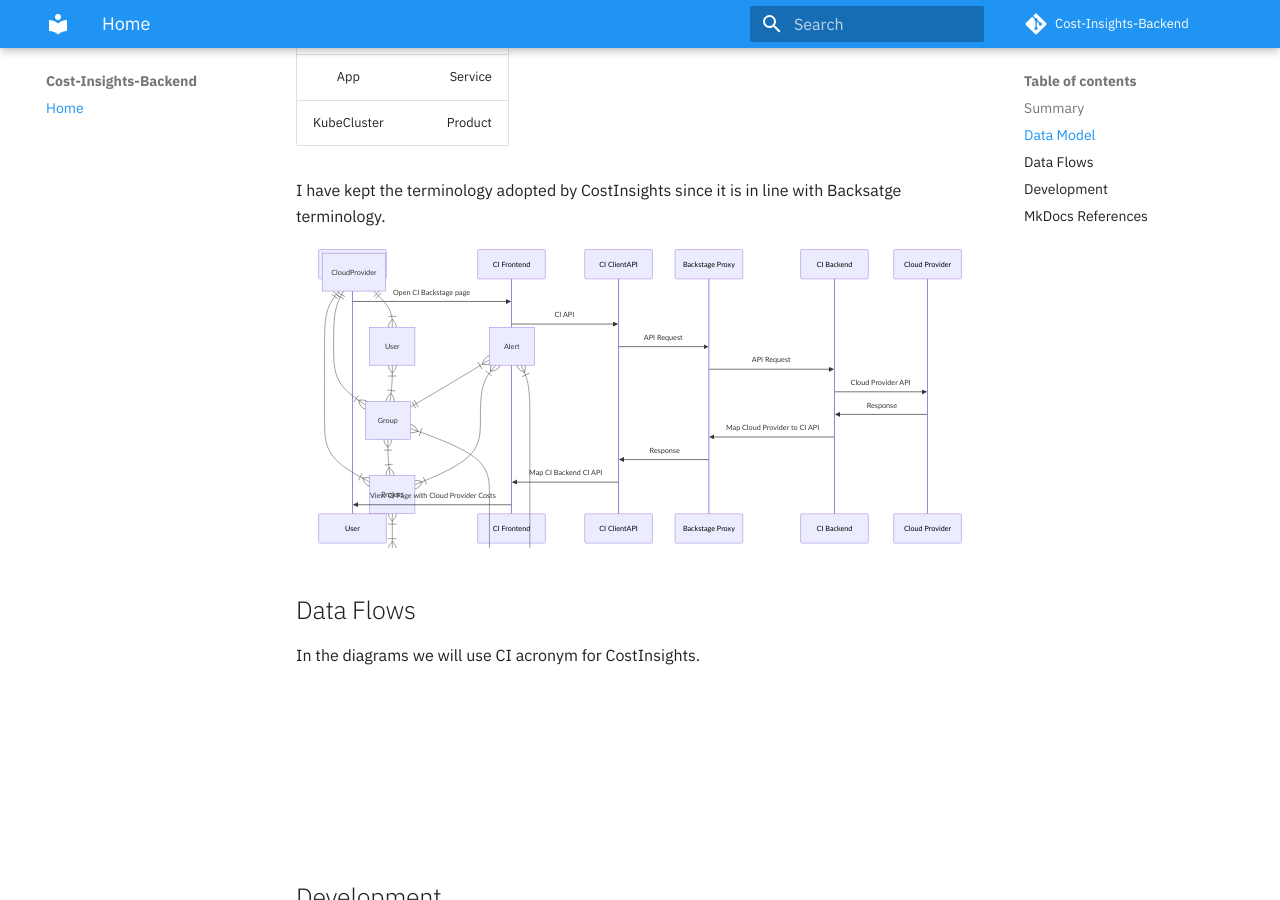
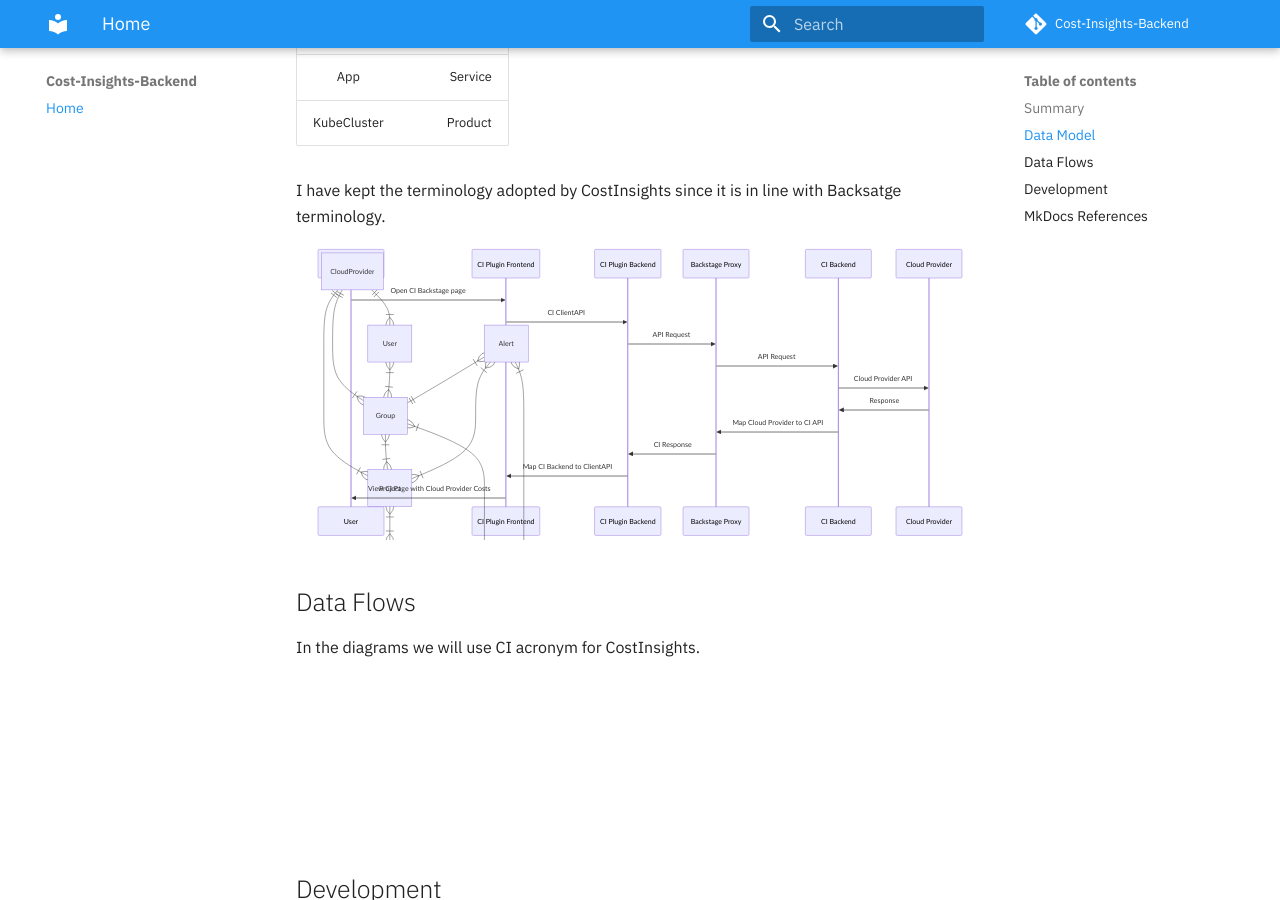
Before and after one commit to seizadi/cost-insights-backend, an MkDocs documentation site: the page built from docs/index.md, in a window 1280 px wide and 900 px high, scrolled down 830 px. Built offline with MkDocs 1.6.1 and Material for MkDocs 9.7.7, drawn with Linux system fonts in a browser that asks for light colours; comment, search, counter and statistics services are not loaded.

Commit message:
Updated docs

````diff
--- a/docs/index.md
+++ b/docs/index.md
@@ -57,16 +57,16 @@
 
 ```mermaid
 sequenceDiagram
-    User->>CI Frontend: Open CI Backstage page
-    CI Frontend->>CI ClientAPI: CI API
-    CI ClientAPI->>Backstage Proxy: API Request
+    User->>CI Plugin Frontend: Open CI Backstage page
+    CI Plugin Frontend->>CI Plugin Backend: CI ClientAPI
+    CI Plugin Backend->>Backstage Proxy: API Request
     Backstage Proxy->>CI Backend: API Request
     CI Backend->>Cloud Provider: Cloud Provider API
     Cloud Provider->>CI Backend: Response
     CI Backend->>Backstage Proxy: Map Cloud Provider to CI API
-    Backstage Proxy->>CI ClientAPI: Response
-    CI ClientAPI->>CI Frontend: Map CI Backend CI API
-    CI Frontend->>User: View CI Page with Cloud Provider Costs
+    Backstage Proxy->>CI Plugin Backend: CI Response
+    CI Plugin Backend->>CI Plugin Frontend: Map CI Backend to ClientAPI
+    CI Plugin Frontend->>User: View CI Page with Cloud Provider Costs
 ```
 
 ## Development
````
